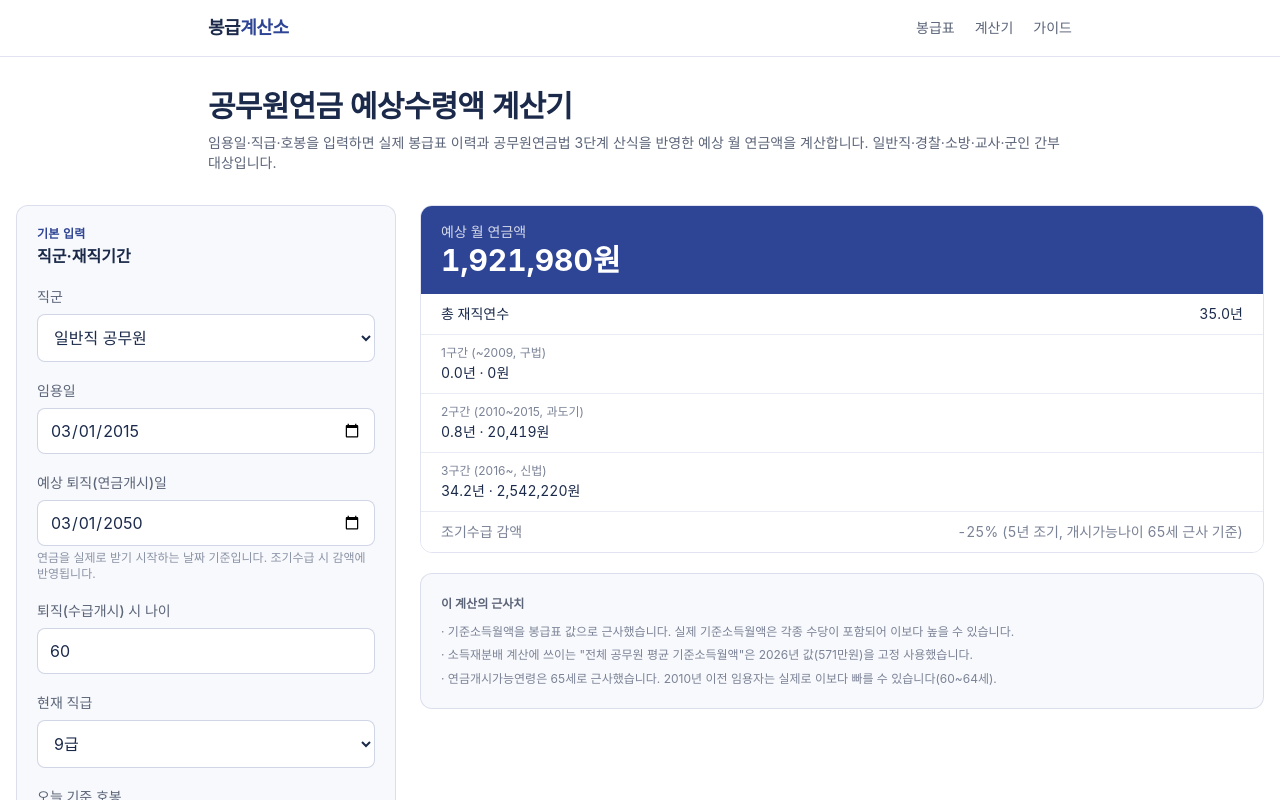
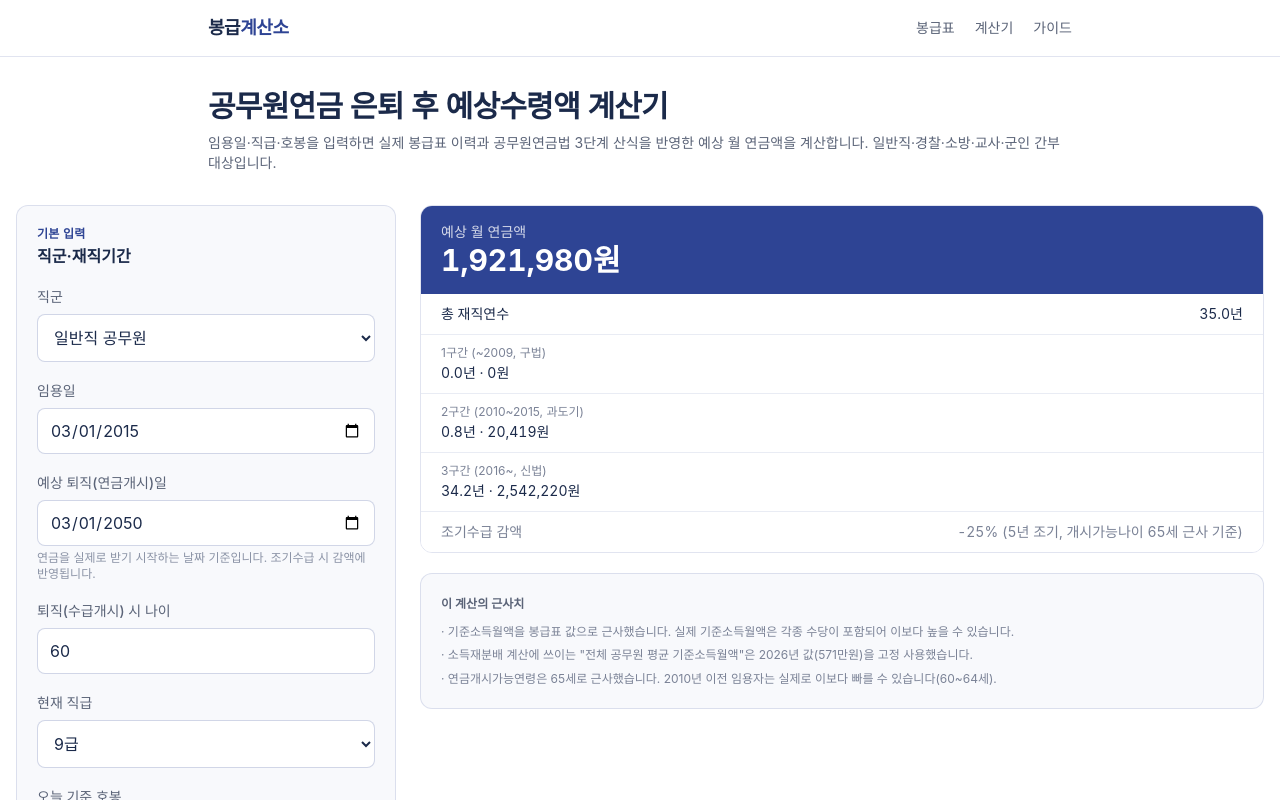
Before and after one commit to parkdane/pay-calc, a Next.js app: page /calc/pension-net in a window 1280 px wide. Shown: the top 800 px of the page. Built offline with nearby package versions, Linux system fonts and the light colour scheme; a web font is replaced by a local one.

Commit message:
검색 키워드 반영 - 은퇴, 경찰연금, 소방공무원연금 문구 보강

```diff
--- a/app/calc/pension-net/page.tsx
+++ b/app/calc/pension-net/page.tsx
@@ -6,12 +6,12 @@ import FaqJsonLd from "@/components/FaqJsonLd";
 import Link from "next/link";
 
 export const metadata: Metadata = {
-  title: "공무원연금 예상수령액 계산기 (실제 봉급표 기반)",
+  title: "공무원연금 은퇴 후 예상수령액 계산기 (교사·경찰·소방·군인 포함)",
   description:
-    "임용일·직급·호봉을 입력하면 1997~2026년 실제 봉급표와 공무원연금법 3단계 산식(구법·과도기·소득재분배)을 반영한 예상 월 연금액을 계산합니다.",
+    "임용일·직급·호봉을 입력하면 은퇴 후 받을 공무원연금 예상 월수령액을 계산합니다. 일반직·교사·경찰·소방·군인 전부 지원하며, 1997~2026년 실제 봉급표와 3단계 산식(구법·과도기·소득재분배)을 반영합니다.",
   openGraph: {
-    title: "공무원연금 예상수령액 계산기 (실제 봉급표 기반)",
-    description: "임용일·직급·호봉을 입력하면 1997~2026년 실제 봉급표와 공무원연금법 3단계 산식(구법·과도기·소득재분배)을 반영한 예상 월 연금액을 계산합니다.",
+    title: "공무원연금 은퇴 후 예상수령액 계산기 (교사·경찰·소방·군인 포함)",
+    description: "임용일·직급·호봉을 입력하면 은퇴 후 받을 공무원연금 예상 월수령액을 계산합니다. 일반직·교사·경찰·소방·군인 전부 지원하며, 1997~2026년 실제 봉급표와 3단계 산식(구법·과도기·소득재분배)을 반영합니다.",
   },
 };
 
@@ -39,7 +39,7 @@ export default function Page() {
     <div className="space-y-8">
       <header className="space-y-2">
         <h1 className="text-2xl font-bold tracking-tight text-[#1B2A4A] sm:text-3xl">
-          공무원연금 예상수령액 계산기
+          공무원연금 은퇴 후 예상수령액 계산기
         </h1>
         <p className="text-sm text-[#5B6478]">
           임용일·직급·호봉을 입력하면 실제 봉급표 이력과 공무원연금법 3단계 산식을 반영한
--- a/app/salary/[slug]/page.tsx
+++ b/app/salary/[slug]/page.tsx
@@ -24,6 +24,15 @@ const PENSION_OCC: Record<string, string> = {
   police: "police_fire",
   fire: "police_fire",
   teacher: "teacher",
+};
+
+// 배너 문구는 실제 검색어(경찰연금, 소방공무원연금, 교사 은퇴 등)에 맞춰 자연스럽게 표현
+const PENSION_LABEL: Record<string, string> = {
+  civil: "공무원연금",
+  military: "군인연금",
+  police: "경찰연금",
+  fire: "소방공무원연금",
+  teacher: "교사 은퇴 후 연금",
 };
 
 export function generateStaticParams() {
@@ -56,6 +65,7 @@ export default async function SalaryPage({
   const d = DATA[slug as Slug];
   const isMilitary = d.type === "military";
   const pensionOcc = PENSION_OCC[slug] ?? "civil";
+  const pensionLabel = PENSION_LABEL[slug] ?? "공무원연금";
 
   return (
     <article className="space-y-8">
@@ -100,7 +110,7 @@ export default async function SalaryPage({
       >
         <p className="text-xs font-semibold uppercase tracking-wide text-[#2E4494]">퇴직 후가 궁금하다면</p>
         <p className="mt-1 text-lg font-bold text-[#1B2A4A]">
-          내 {d.title} 예상연금 계산해보기 →
+          내 {pensionLabel} 예상수령액 계산해보기 →
         </p>
         <p className="mt-1 text-xs text-[#7A8296]">
           1997~2026년 실제 봉급표 기반, 임용일·호봉만 입력하면 바로 확인
--- a/data/guides.ts
+++ b/data/guides.ts
@@ -432,8 +432,8 @@ export const GUIDES: Guide[] = [
   },
   {
     slug: "pension-net-guide",
-    title: "공무원연금 예상수령액, 왜 이렇게 복잡하게 계산될까",
-    desc: "2016년 이후 재직분은 소득재분배가 적용됩니다. 구법·과도기·신법 3단계 산식이 왜 필요한지, 실제로 어떻게 계산되는지 정리했습니다.",
+    title: "공무원·교사 은퇴 후 예상연금, 왜 이렇게 복잡하게 계산될까",
+    desc: "은퇴를 앞둔 공무원·교사라면 2016년 이후 재직분에 적용되는 소득재분배 산식부터 알아야 합니다. 구법·과도기·신법 3단계 산식이 왜 필요한지 정리했습니다.",
     date: "2026-08-18",
     calcHref: "/calc/pension-net",
     calcLabel: "내 예상연금 계산하기",
```
